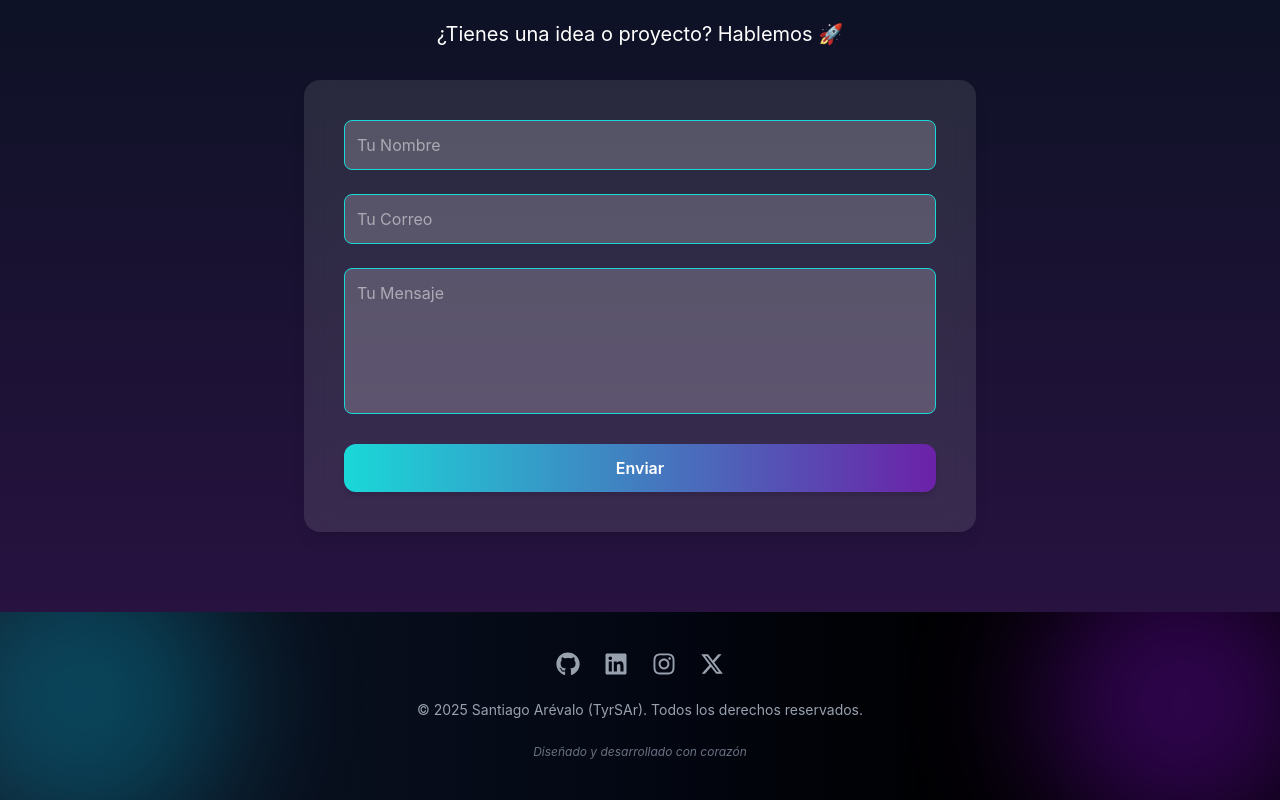
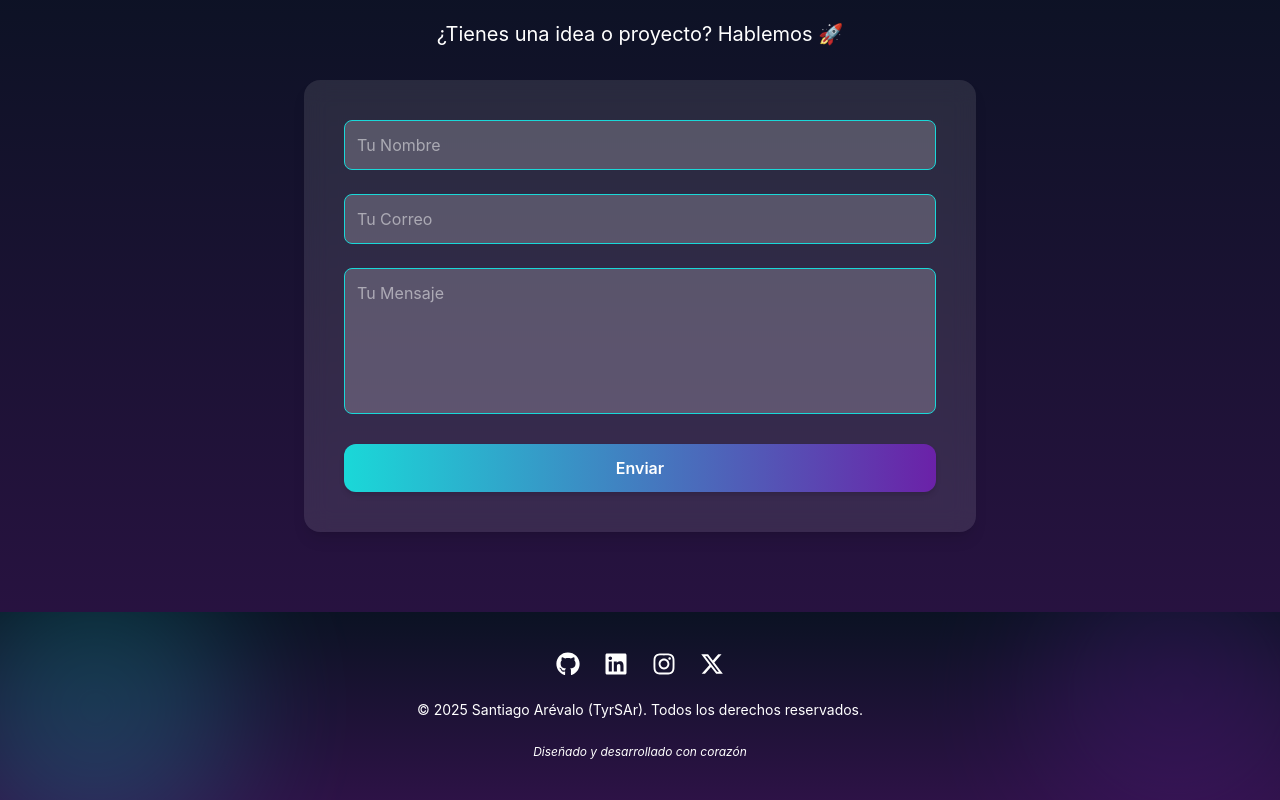
Before and after one commit to SantiagoArTyrs/Santiago_Arevalo, a Next.js app: page / in a window 1280 px wide. Shown: the part 4054-4854 px from the top of the page. Built offline with nearby package versions, Linux system fonts and the light colour scheme.

Commit message:
Aplicando el modo dark:light correctamente

```diff
--- a/src/components/Footer.tsx
+++ b/src/components/Footer.tsx
@@ -21,30 +21,38 @@ const Footer: FC<Props> = ({ lang }) => {
   }[lang];
 
   return (
-    <footer className="relative bg-gradient-to-r from-gray-900 via-gray-950 to-black text-gray-400 py-10 px-6 md:px-20 overflow-hidden">
-      {/* Animación de fondo */}
-      <div className="absolute inset-0">
+    <footer
+      className="relative w-full flex-shrink-0 py-10 px-6 md:px-20 overflow-hidden"
+      style={{
+        // Fondo gradiente global, solo con variables CSS
+        background: "linear-gradient(180deg, var(--bg-1), var(--bg-2))",
+        color: "var(--muted)",
+        marginTop: 0
+      }}
+    >
+      <div className="absolute inset-0 pointer-events-none">
         <motion.div
-          className="absolute -top-20 -left-20 w-72 h-72 bg-cyan-500/30 rounded-full blur-3xl"
+          className="absolute -top-20 -left-20 w-72 h-72 rounded-full blur-3xl"
+          style={{ background: "var(--accent-2)", opacity: 0.20 }}
           animate={{ x: [0, 40, 0], y: [0, 40, 0] }}
-          transition={{ duration: 10, repeat: Infinity }}
+          transition={{ duration: 10, repeat: Infinity, ease: "easeInOut" }}
         />
         <motion.div
-          className="absolute -bottom-20 -right-20 w-72 h-72 bg-purple-600/30 rounded-full blur-3xl"
+          className="absolute -bottom-20 -right-20 w-72 h-72 rounded-full blur-3xl"
+          style={{ background: "var(--accent-1)", opacity: 0.20 }}
           animate={{ x: [0, -40, 0], y: [0, -40, 0] }}
-          transition={{ duration: 12, repeat: Infinity }}
+          transition={{ duration: 12, repeat: Infinity, ease: "easeInOut" }}
         />
       </div>
 
-      {/* Contenido principal */}
       <div className="relative z-10 flex flex-col items-center gap-6">
-        {/* Redes sociales */}
         <div className="flex gap-6 text-2xl">
           <a
             href="https://github.com/SantiagoArTyrs"
             target="_blank"
             rel="noopener noreferrer"
-            className="hover:text-white transition"
+            className="hover:text-[var(--accent-2)] transition focus:outline-none focus:ring-2 focus:ring-[var(--accent-2)] rounded"
+            aria-label="GitHub"
           >
             <FaGithub />
           </a>
@@ -52,31 +60,34 @@ const Footer: FC<Props> = ({ lang }) => {
             href="https://www.linkedin.com/in/s-a-3ab9a638b/"
             target="_blank"
             rel="noopener noreferrer"
-            className="hover:text-cyan-400 transition"
+            className="hover:text-[var(--accent-2)] transition focus:outline-none focus:ring-2 focus:ring-[var(--accent-2)] rounded"
+            aria-label="LinkedIn"
           >
             <FaLinkedin />
           </a>
           <a
-            href=""
+            href="https://www.instagram.com/"
             target="_blank"
             rel="noopener noreferrer"
-            className="hover:text-pink-500 transition"
+            className="hover:text-pink-400 transition focus:outline-none focus:ring-2 focus:ring-pink-400 rounded"
+            aria-label="Instagram"
           >
             <FaInstagram />
           </a>
           <a
-            href=""
+            href="https://x.com/"
             target="_blank"
             rel="noopener noreferrer"
-            className="hover:text-purple-500 transition"
+            className="hover:text-[var(--accent-1)] transition focus:outline-none focus:ring-2 focus:ring-[var(--accent-1)] rounded"
+            aria-label="Twitter/X"
           >
             <FaXTwitter />
           </a>
         </div>
 
-        {/* Texto */}
         <motion.p
-          className="text-sm text-gray-400"
+          className="text-sm"
+          style={{ color: "var(--muted)" }}
           initial={{ opacity: 0 }}
           whileInView={{ opacity: 1 }}
           transition={{ duration: 1 }}
@@ -85,7 +96,8 @@ const Footer: FC<Props> = ({ lang }) => {
           {texts.rights}
         </motion.p>
         <motion.p
-          className="text-xs text-gray-500 italic"
+          className="text-xs italic"
+          style={{ color: "var(--muted)", opacity: 0.7 }}
           initial={{ opacity: 0 }}
           whileInView={{ opacity: 1 }}
           transition={{ delay: 0.3, duration: 1 }}
```
